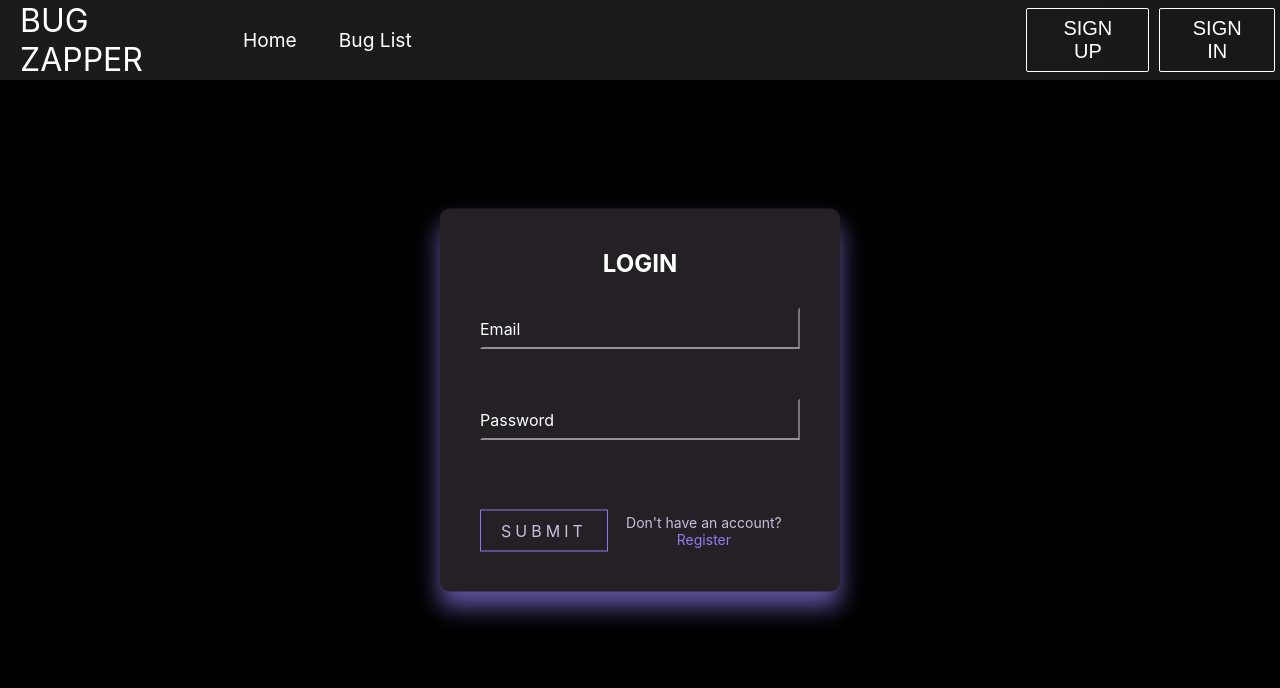
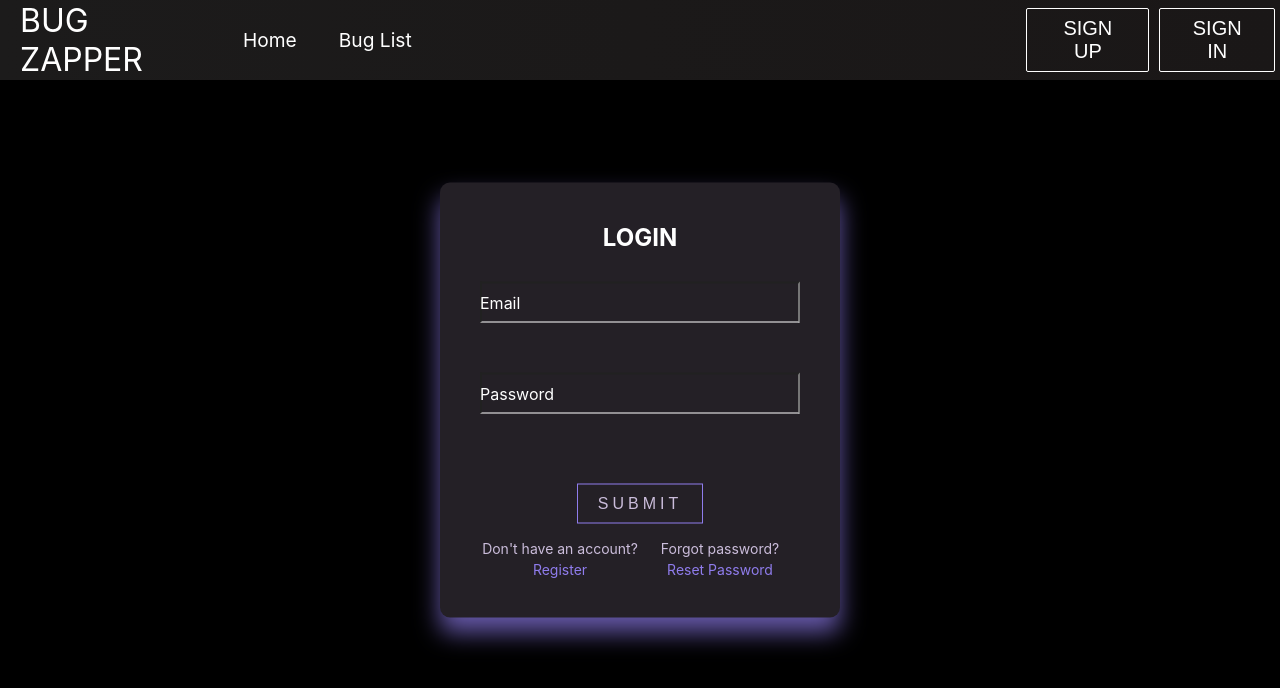
Before and after one commit to grantgonzalez14/bug-zapper, a React (Create React App) app: page /sign-in in a window 1280 px wide. Shown: the top 688 px of the page. Built offline with nearby package versions, Linux system fonts and the light colour scheme.

Commit message:
Added firebase functions to firebase.js and implemented them in sign-up/sign-in

```diff
--- a/src/Firebase.js
+++ b/src/Firebase.js
@@ -1,8 +1,7 @@
-import { initializeApp } from 'firebase/app';
-import { getAuth } from 'firebase/auth';
+import { initializeApp } from "firebase/app";
+import { getAuth, signInWithEmailAndPassword, createUserWithEmailAndPassword, sendPasswordResetEmail, signOut } from "firebase/auth";
+import { getFirestore, query, getDocs, collection, where, addDoc } from "firebase/firestore";
 
-// Your web app's Firebase configuration
-// For Firebase JS SDK v7.20.0 and later, measurementId is optional
 const firebaseConfig = {
     apiKey: "AIzaSyD0obPc94tYkfr5FYI6838cjGWeeZ9mYPc",
     authDomain: "bug-zapper-885cb.firebaseapp.com",
@@ -15,5 +14,47 @@ const firebaseConfig = {
 
 const app = initializeApp(firebaseConfig);
 const auth = getAuth(app);
+const db = getFirestore(app);
 
-export { auth };
+const logInWithEmailAndPassword = async (email, password) => {
+    try {
+        await signInWithEmailAndPassword(auth, email, password);
+    }
+    catch (err) {
+        console.error(err);
+        alert(err.message);
+    }
+};
+
+const registerWithEmailAndPassword = async (name, email, password) => {
+    try {
+        const res = await createUserWithEmailAndPassword(auth, email, password);
+        const user = res.user;
+        await addDoc(collection(db, "users"), {
+            uid: user.uid,
+            name,
+            authProvider: "local",
+            email,
+        });
+    }
+    catch (err) {
+        console.error(err);
+        alert(err.message);
+    }
+};
+
+const sendPasswordReset = async (email) => {
+    try {
+        await sendPasswordResetEmail(auth, email);
+        alert("Password reset link sent!");
+    } catch (err) {
+        console.error(err);
+        alert(err.message);
+    }
+};
+
+const logout = () => {
+    signOut(auth);
+};
+
+export { auth, db, logInWithEmailAndPassword, registerWithEmailAndPassword, sendPasswordReset, logout };
--- a/src/components/pages/Home.css
+++ b/src/components/pages/Home.css
@@ -2,13 +2,13 @@ video {
     object-fit: cover;
     width: 100%;
     height: 100%;
+    top: 0;
     position: absolute;
     z-index: -1;
 }
 
 .hero-container {
-    /* background: url('../../public/images/img-home.jpg') center center/cover no-repeat; */
-    height: 100vh;
+    height: 92vh;
     width: 100%;
     display: flex;
     flex-direction: column;
--- a/src/components/pages/SignIn.css
+++ b/src/components/pages/SignIn.css
@@ -65,6 +65,7 @@ body {
 
 .submit {
     padding: 10px 20px;
+    background-color: #242026;
     color: #CBBDDB;
     font-size: 16px;
     text-decoration: none;
@@ -81,6 +82,7 @@ body {
     color: white;
     border-radius: 5px;
     box-shadow: 0 0 5px #8f7CEC, 0 0 50px #8F7CEC, 0 0 100px #8F7CEC;
+    cursor: pointer;
 }
 
 .button-form {
@@ -90,6 +92,9 @@ body {
 }
 
 .register {
+    display: flex;
+    flex-direction: column;
+    gap: 0.25rem;
     font-size: 14px;
     text-decoration: none;
     color: #CBBDDB;
@@ -98,8 +103,21 @@ body {
     text-align: center;
 }
 
-.sign-up {
+.register-forgot-password-container {
+    display: flex;
+    flex-direction: row;
+    margin-top: 1rem;
+}
+
+.sign-up,
+.forgot-password {
     margin: auto;
     color: #8f7CEC;
     text-decoration: none;
 }
+
+.forgot-password {
+    background-color: #242026;
+    border: none;
+    cursor: pointer;
+}
--- a/src/components/pages/SignIn.js
+++ b/src/components/pages/SignIn.js
@@ -1,16 +1,9 @@
 import { useState } from 'react';
 import { Link } from 'react-router-dom';
-// import firebase from 'firebase/compat/app';
-// import 'firebase/auth';
+import { auth, logInWithEmailAndPassword, sendPasswordReset } from '../../Firebase';
 import './SignIn.css';
 
 function SignIn() {
-    // const auth = firebase.auth();
-
-    // const signInWithGoogle = () => {
-    //   const provider = new firebase.auth.GoogleAuthProvider();
-    //   auth.signInWithPopup(provider);
-    // }
     const [loginEmail, setLoginEmail] = useState('');
     const [loginPassword, setLoginPassword] = useState('');
 
@@ -29,10 +22,17 @@ function SignIn() {
                             <label>Password</label>
                         </div>
                         <div className='button-form'>
-                            <Link className='submit' to='/sign-in'>Submit</Link>
+                            <button className='submit' type='submit' onClick={() => logInWithEmailAndPassword(loginEmail, loginPassword)}>Submit</button>
+
+                        </div>
+                        <div className='register-forgot-password-container'>
                             <div className='register'>
                                 Don't have an account?
                                 <Link className='sign-up' to='/sign-up'>Register</Link>
+                            </div>
+                            <div className='register'>
+                                Forgot password?
+                                <Link className='sign-up' to='/forgot-password'>Reset Password</Link>
                             </div>
                         </div>
                     </form>
--- a/src/components/pages/SignUp.js
+++ b/src/components/pages/SignUp.js
@@ -1,7 +1,7 @@
 import { useState } from 'react';
 import { Link } from 'react-router-dom';
 import { createUserWithEmailAndPassword } from 'firebase/auth';
-import { auth } from '../../Firebase';
+import { auth, registerWithEmailAndPassword } from '../../Firebase';
 import { useNavigate } from 'react-router-dom';
 import './SignUp.css';
 
@@ -9,26 +9,16 @@ function SignUp() {
     const [registerEmail, setRegisterEmail] = useState('');
     const [registerPassword, setRegisterPassword] = useState('');
     const [confirmPassword, setConfirmPassword] = useState('');
+    const [registerName, setRegisterName] = useState('');
     const navigate = useNavigate();
 
-    const register = async () => {
-        try {
-            if (registerPassword === confirmPassword) {
-
-                const user = await createUserWithEmailAndPassword(
-                    auth,
-                    registerEmail,
-                    registerPassword
-                );
-
-                navigate('/');
-            }
-            else {
-                console.log('Passwords do not match');
-            }
+    const register = () => {
+        if (registerPassword === confirmPassword) {
+            registerWithEmailAndPassword(registerName, registerEmail, registerPassword);
+            navigate('/');
         }
-        catch(error) {
-            console.log(error.message);
+        else {
+            alert('Passwords do not match!');
         }
     }
 
@@ -40,7 +30,7 @@ function SignUp() {
                     <form action=''>
                         <div className='form-input'>
                             <i className='ri-user-line'/>
-                            <input type='text' placeholder='Name'/>
+                            <input type='text' placeholder='Name' onChange={(event) => {setRegisterName(event.target.value);}}/>
                             <span className='bar'/>
                         </div>
                         <div className='form-input'>
```
